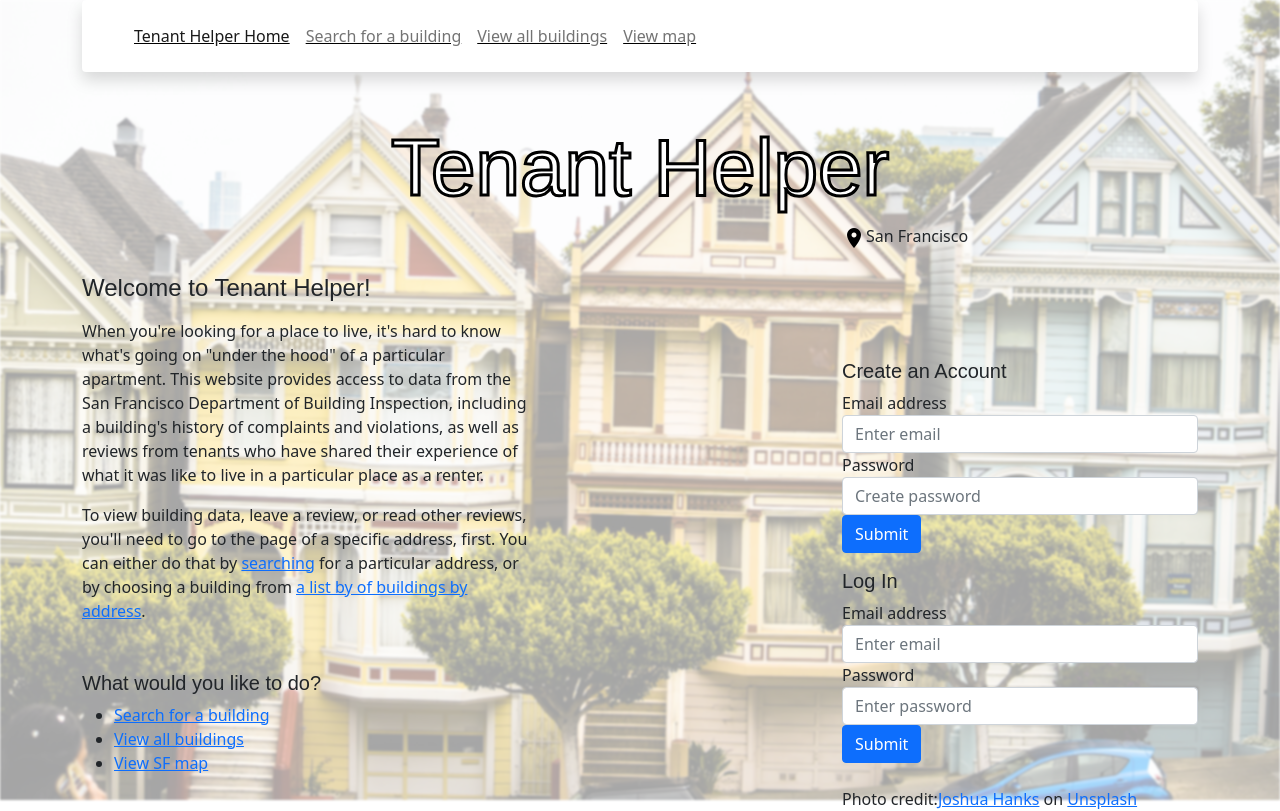
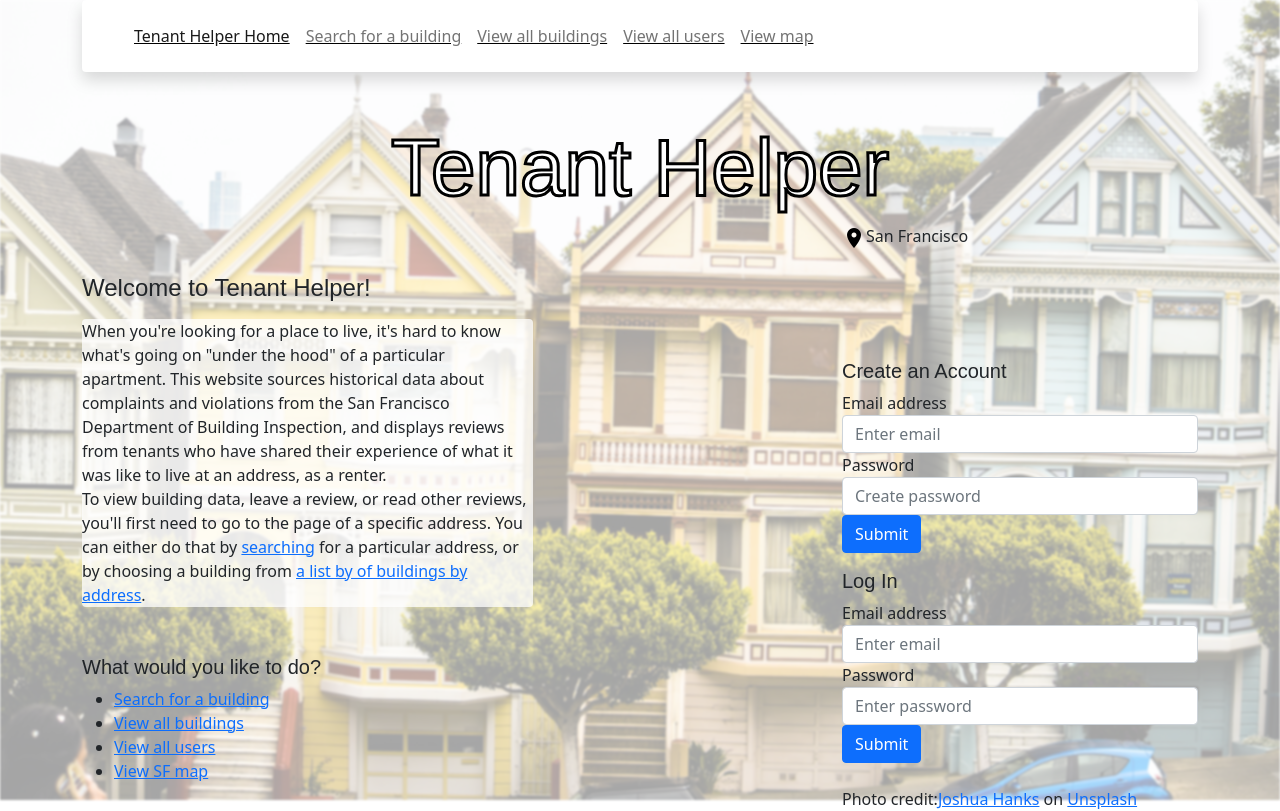
Before and after one commit to shoshlavosh/project, a Flask app: page / in a window 1280 px wide. Run offline with Flask 2, Linux system fonts and the light colour scheme.

Commit message:
added white background behind homepage blurb

```diff
--- a/templates/all_users.html
+++ b/templates/all_users.html
@@ -2,6 +2,7 @@
 {% block title %}All Users{% endblock %}
 
 {% block body %}
+<div class="bghouses"></div>
 <h4>All Users</h4>
 <ul>
   {% for user in users %}
--- a/templates/base.html
+++ b/templates/base.html
@@ -51,9 +51,9 @@
                 <li class="nav-item">
                   <a class="nav-link" a href="/buildings">View all buildings</a>
                 </li>
-                <!-- <li class="nav-item">
+                <li class="nav-item">
                   <a class="nav-link" a href="/users">View all users</a>
-                </li> -->
+                </li>
                 <li class="nav-item">
                   <a class="nav-link" a href="/map">View map</a>
                 </li>
--- a/templates/index.html
+++ b/templates/index.html
@@ -23,17 +23,16 @@
 <div class="row">
   <h4 class="mt-4">Welcome to Tenant Helper!</h4>
 
-  <div class="col-5">
-    <p class="mt-2">When you're looking for a place to live, it's hard to know
+  <div class="col-5 mt-2">
+    <p class="bg-light p-9 bg-body rounded" style="--bs-bg-opacity: .75;">When you're looking for a place to live, it's hard to know
       what's going on "under the hood" of a particular apartment.
-      This website provides access to data
-      from the San Francisco Department of Building Inspection, including
-      a building's history of complaints and violations,
-      as well as reviews from tenants who have shared their experience
-      of what it was like to live in a particular place as a renter.
-      </p>
-      <p>To view building data, leave a review, or read other reviews,
-        you'll need to go to the page of a specific address, first.
+      This website sources historical data about complaints and violations
+      from the San Francisco Department of Building Inspection,
+      and displays reviews from tenants who have shared their experience
+      of what it was like to live at an address, as a renter.
+      <br>
+      To view building data, leave a review, or read other reviews,
+        you'll first need to go to the page of a specific address.
       You can either do that by <a href="/search">searching</a>
       for a particular address, or by choosing a building from
       <a href="/buildings">a list by of buildings by address</a>.
@@ -44,7 +43,7 @@
     <ul>
       <li><a href="/search">Search for a building</a></li>
       <li><a href="/buildings">View all buildings</a></li>
-      <!-- <li><a href="/users">View all users</a></li> -->
+      <li><a href="/users">View all users</a></li>
       <li><a href="/map">View SF map</a></li>
     </ul>
   </div>
```
